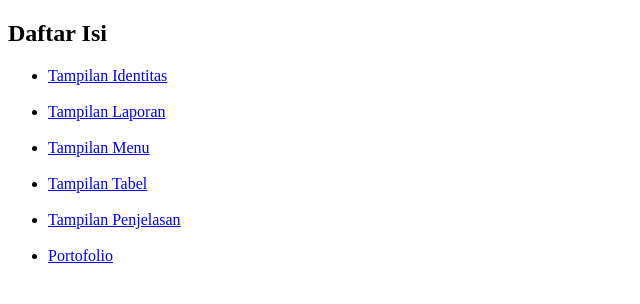
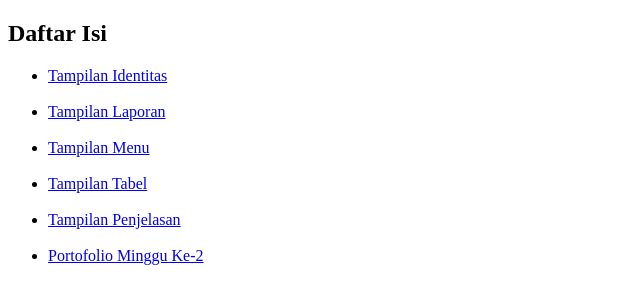
Before and after one commit to biefoverdinal/Perancangan-Web, a plain HTML site: page index.html in a window 1280 px wide. Shown: the whole page, without its empty margins (0-640 px from the left). Drawn offline with Linux system fonts and the light colour scheme.

Commit message:
Update index.html

```diff
--- a/index.html
+++ b/index.html
@@ -13,7 +13,7 @@
     <li><a href="menu.html">Tampilan Menu</a></li><br/>
     <li><a href="tabel.html">Tampilan Tabel</a></li><br/>
     <li><a href="penjelasan.html">Tampilan Penjelasan</a></li><br/>
-    <li><a href="portofolio_minggu_ke-2.html">Portofolio</a></li><br/>
+    <li><a href="portofolio.html">Portofolio Minggu Ke-2</a></li><br/>
 </ul>
 </body>
 </html>
```
